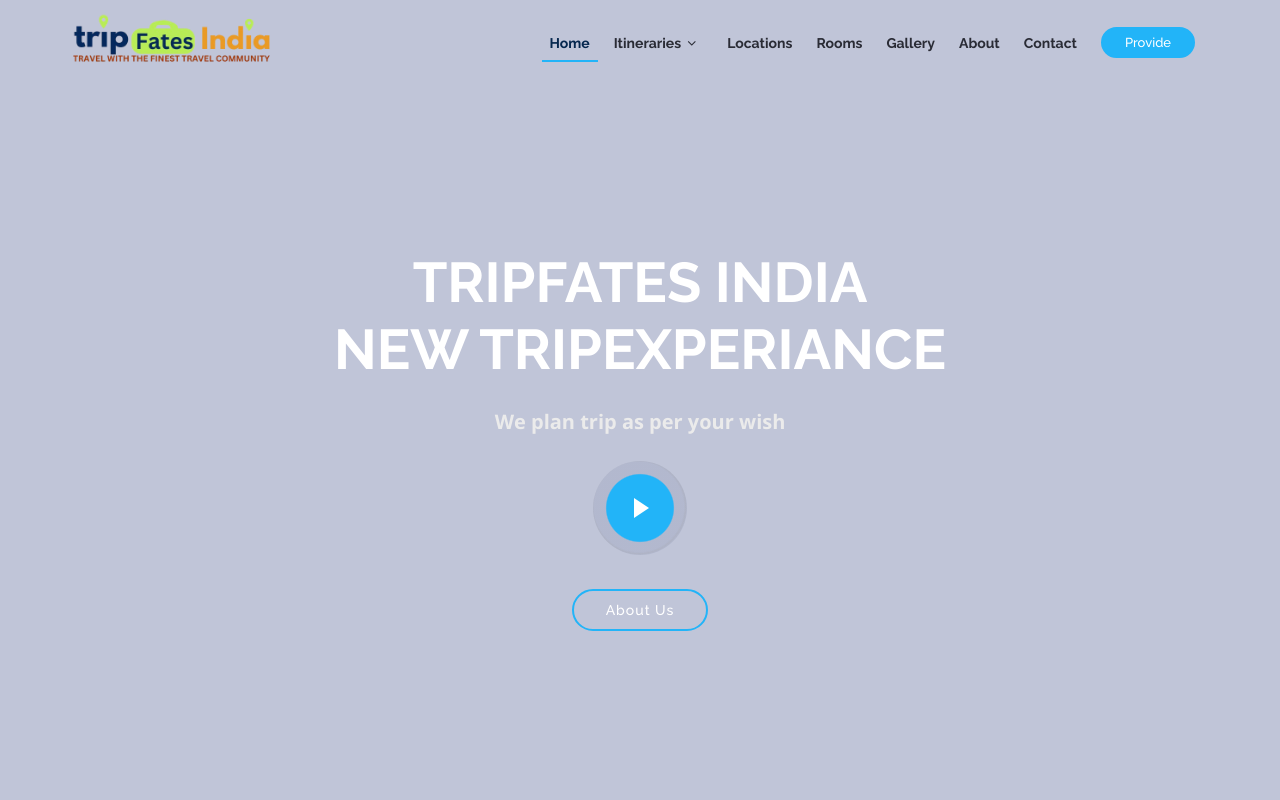
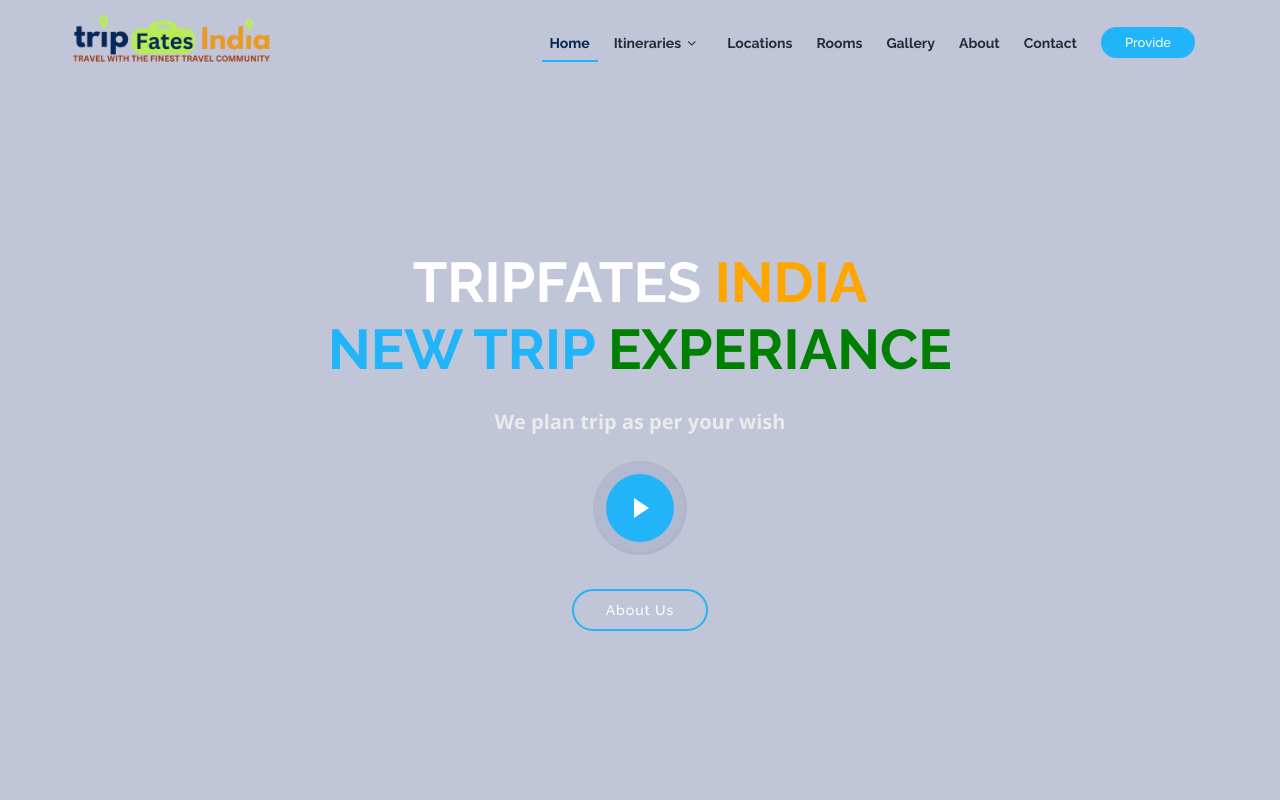
Before and after one commit to shubhamkr33142612/tripfatesindia, a plain HTML site: page index.html in a window 1280 px wide. Shown: the top 800 px of the page. Drawn offline with nearby package versions, Linux system fonts and the light colour scheme.

Commit message:
Update index.html

```diff
--- a/index.html
+++ b/index.html
@@ -76,7 +76,7 @@
   ============================-->
   <section id="intro">
     <div class="intro-container wow fadeIn">
-      <h1 class="mb-4 pb-0">TripFates <span class='shclrorg'>India</span><br><span class='shclrblue'>New TRIP</span><span class='shclrgreen'>Experiance</span></h1>
+      <h1 class="mb-4 pb-0">TripFates <span class='shtextclrorg'>India</span><br><span class='shtextclrblue'>New TRIP </span><span class='shtextclrgreen'>Experiance</span></h1>
       <p class="mb-4 pb-0">We plan trip as per your wish</p>
       <a href="https://www.youtube.com/watch?v=7FlqEk6AG8A&feature=youtu.be&ab_channel=prakashpandey" class="venobox play-btn mb-4" data-vbtype="video"
         data-autoplay="true"></a>
```
